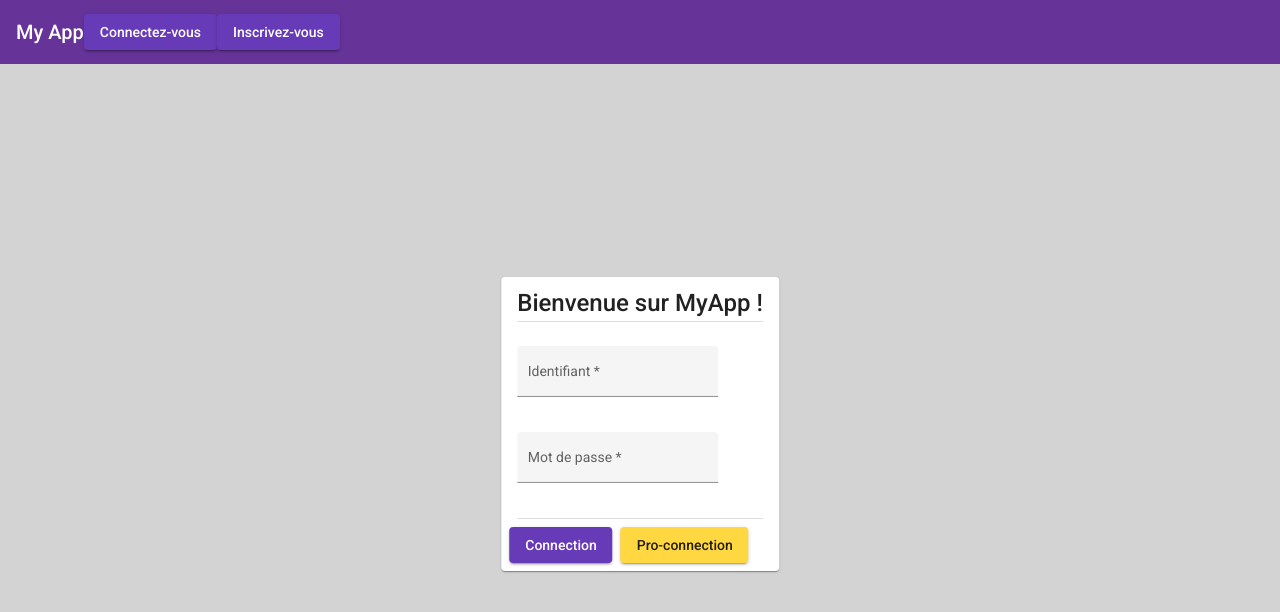
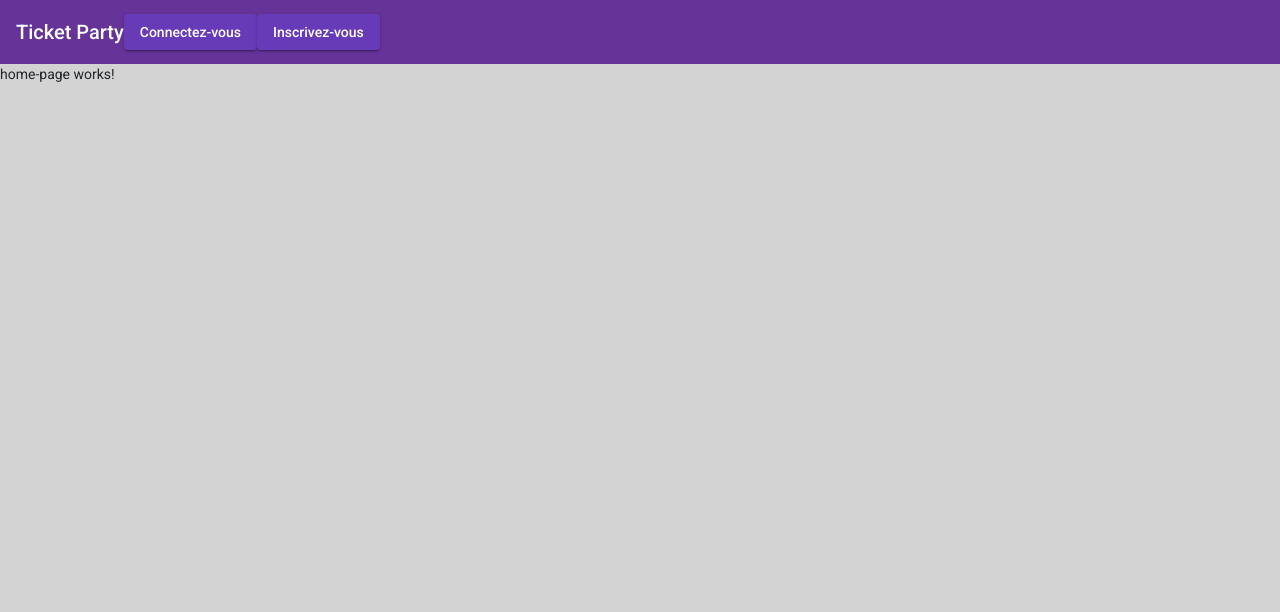
Before and after one commit to SayoCrabs/projet_inglog_ticket_party, an Angular app: page / in a window 1280 px wide. Shown: the top 612 px of the page. Built offline with nearby package versions, Linux system fonts and the light colour scheme.

Commit message:
layout connection end, router ok, Add header
next step : ngxs

```diff
--- a/src/app/app.component.html
+++ b/src/app/app.component.html
@@ -1,2 +1,2 @@
 <app-header></app-header>
-<app-layout-connection></app-layout-connection>
+<router-outlet></router-outlet>
--- a/src/app/app.component.ts
+++ b/src/app/app.component.ts
@@ -6,5 +6,5 @@ import { Component } from '@angular/core';
   styleUrls: ['./app.component.css']
 })
 export class AppComponent {
-  title = 'ProjectProfessionnel';
+  title = 'Ticket Party';
 }
--- /dev/null
+++ b/src/app/components/home-page/home-page.component.html
@@ -0,0 +1 @@
+<p>home-page works!</p>
--- /dev/null
+++ b/src/app/components/home-page/home-page.component.ts
@@ -0,0 +1,15 @@
+import { Component, OnInit } from '@angular/core';
+
+@Component({
+  selector: 'app-home-page',
+  templateUrl: './home-page.component.html',
+  styleUrls: ['./home-page.component.css']
+})
+export class HomePageComponent implements OnInit {
+
+  constructor() { }
+
+  ngOnInit(): void {
+  }
+
+}
--- a/src/app/components/layout-connection/layout-connection.component.html
+++ b/src/app/components/layout-connection/layout-connection.component.html
@@ -1,5 +1,5 @@
 <mat-card class="layoutConnexion mt-4">
-  <mat-card-title>Bienvenue sur MyApp !</mat-card-title>
+  <mat-card-title>Bienvenue sur Ticket Party !</mat-card-title>
 
   <mat-divider inset ></mat-divider>
 
--- a/src/app/components/layout-connection/layout-connection.component.ts
+++ b/src/app/components/layout-connection/layout-connection.component.ts
@@ -1,4 +1,5 @@
 import { Component, OnInit } from '@angular/core';
+import {Router} from "@angular/router";
 
 @Component({
   selector: 'app-layout-connection',
@@ -7,7 +8,7 @@ import { Component, OnInit } from '@angular/core';
 })
 export class LayoutConnectionComponent implements OnInit {
 
-  constructor() { }
+  constructor(public router: Router) { }
 
   ngOnInit(): void {
   }
--- a/src/app/header/header.component.html
+++ b/src/app/header/header.component.html
@@ -1,5 +1,5 @@
 <mat-toolbar class="purple">
-  <span>My App</span>
-  <button mat-raised-button color="primary">Connectez-vous</button>
-  <button mat-raised-button color="primary">Inscrivez-vous</button>
+  <span>Ticket Party</span>
+  <button mat-raised-button routerLink="/connection" color="primary">Connectez-vous</button>
+  <button mat-raised-button routerLink="/inscription" color="primary">Inscrivez-vous</button>
 </mat-toolbar>
```
Also changed, not shown: src/app/app.module.ts (+17 -6 lines), src/app/routes/route.ts (+9 -0 lines), src/app/components/home-page/home-page.component.css (added).
